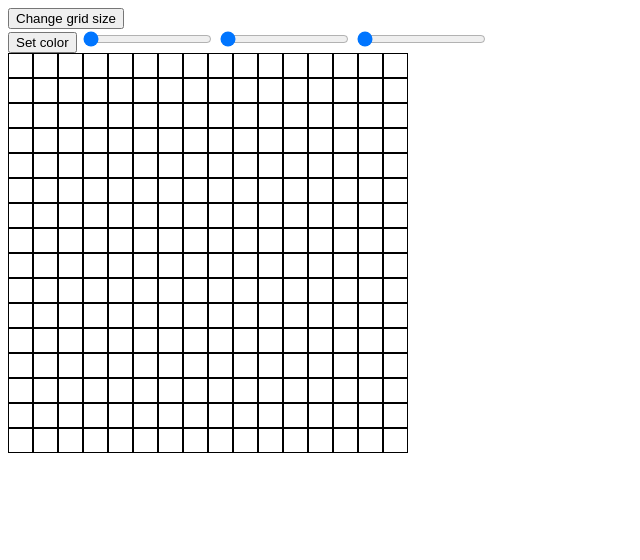
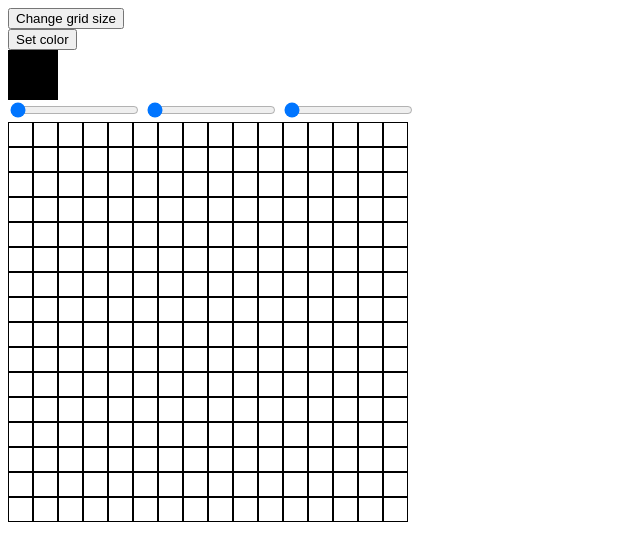
Before and after one commit to nGonium/etch-a-sketch, a plain HTML site: page index.html in a window 1280 px wide. Both pictures are taken after a click on the button "Set color". Shown: the whole page, without its empty margins (0-640 px from the left). Drawn offline with Linux system fonts and the light colour scheme.

Commit message:
Refactor nodes and improve color preview

```diff
--- a/etch.js
+++ b/etch.js
@@ -1,7 +1,22 @@
 const container = document.querySelector('#container');
 let gridSize = 16;
 let color = '#000000'
-const colors = document.querySelectorAll('input[type="range"]')
+
+const colorNodes = {
+    container: document.querySelector('#color-picker'),
+    sliders: document.querySelector('#color-picker').querySelectorAll('input[type="range"]'),
+    button: document.querySelector('button[name=color-btn]'),
+    preview: document.querySelector('.color-preview')
+}
+
+function initEventListeners() {
+    for(slider of colorNodes.sliders) {
+        slider.addEventListener('input', e => {
+            setColor();
+        })
+    }
+}
+
 function updateGrid() {
     container.replaceChildren();
     for (let i = 0; i < gridSize; i++) {
@@ -36,10 +51,11 @@ function promptGridSize() {
 
 function setColor() {
     const colorArr = [];
-    for(color of colors){
+    for(color of colorNodes.sliders){
         colorArr.push(color.value);
     }
     color = rgbToHex(colorArr);
+    colorNodes.preview.style['background-color'] = color;
 }
 
 function rgbToHex(values) {
@@ -52,4 +68,5 @@ function rgbToHex(values) {
     return hex;
 }
 
+initEventListeners();
 updateGrid();
--- a/index.html
+++ b/index.html
@@ -11,7 +11,8 @@
 <body>
     <button onclick="promptGridSize()">Change grid size</button>
     <div id="color-picker">
-        <button onclick="setColor()">Set color</button>
+        <button onclick="setColor()" name="color-btn">Set color</button>
+        <div class="color-preview"></div>
         <input type="range" name="red" id="red" min="0" max="255" value="0" step="1">
         <input type="range" name="green" id="green" min="0" max="255" value="0" step="1">
         <input type="range" name="blue" id="blue" min="0" max="255" value="0" step="1">
--- a/style.css
+++ b/style.css
@@ -20,3 +20,8 @@
 .pixel:hover {
     background-color: grey;
 }
+.color-preview {
+    width: 50px;
+    height: 50px;
+    background-color: #000000;
+}
```
